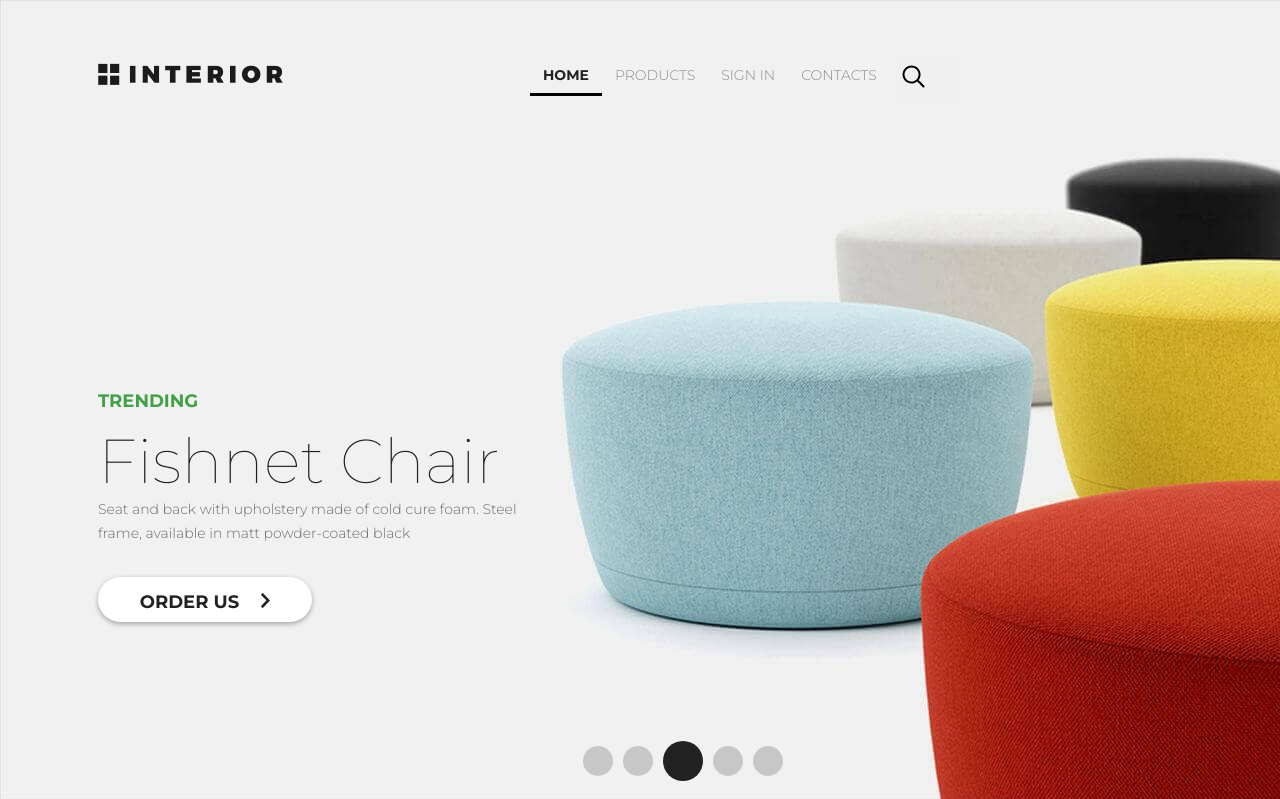
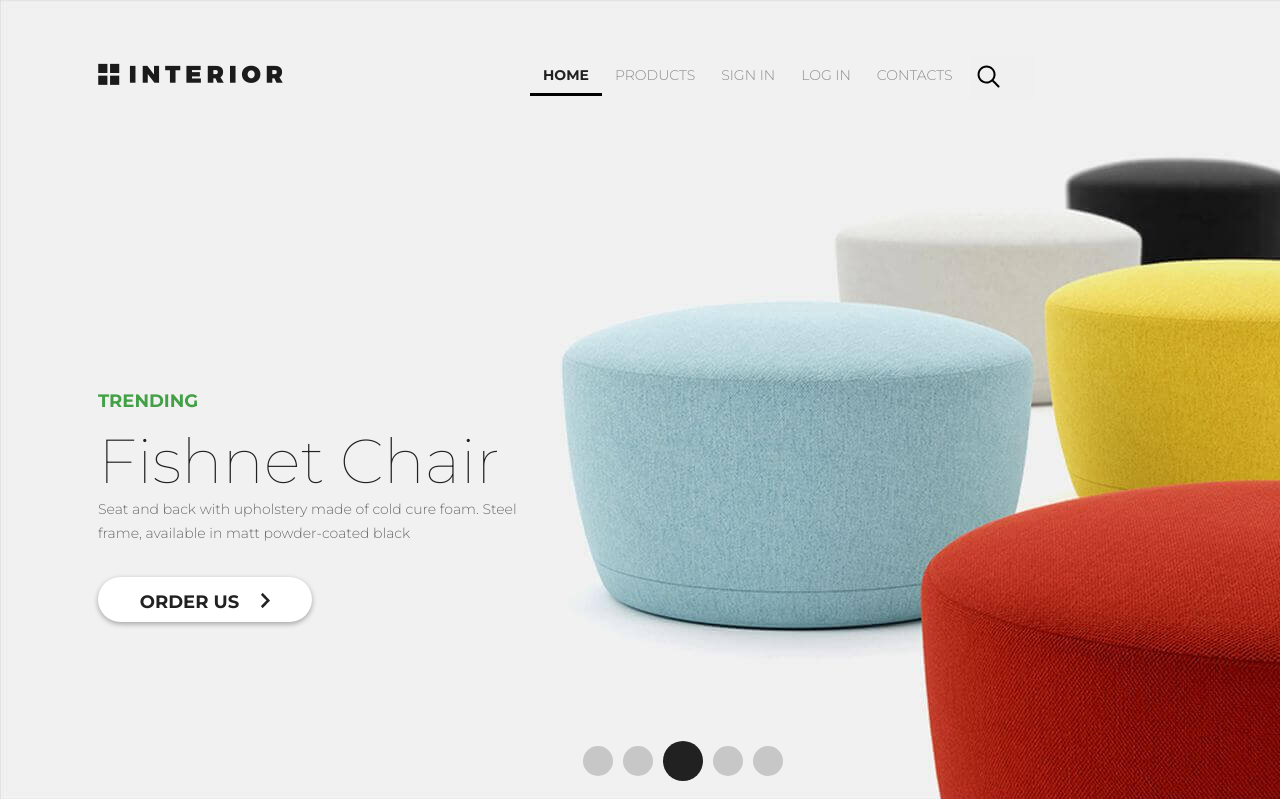
Before and after one commit to zakamaldin/geekshop, a Django app: page / in a window 1280 px wide; the page is wider, and only the part inside the window is pictured. Shown: the top 799 px of that part. Run offline with Django 3.2, Linux system fonts and the light colour scheme; parts of the project's set-up code (start-up, migrations or seed data) failed here and were passed over; some libraries are stand-ins or nearby versions.

Commit message:
some fix in menu

```diff
--- a/authapp/templates/includes/inc_menu.html
+++ b/authapp/templates/includes/inc_menu.html
@@ -5,12 +5,14 @@
                     <li><a href="{% url 'products:product_index' %}">PRODUCTS</a></li>
                     {% if user.is_authenticated %}
                     <li><a href="{% url 'auth:edit' %}">{{ user.first_name|default:'USER' }}</a></li>
+                    {% else %}
+                    <li></li><a href="{% url 'auth:login' %}">SIGN IN</a></li>
                     {% endif %}
                     <li>
                     {% if user.is_authenticated %}
                         <a href="{% url 'auth:logout' %}">SIGN OUT</a>
                     {% else %}
-                        <a href="{% url 'auth:login' %}">SIGN IN</a>
+                        <a href="{% url 'auth:register' %}">LOG IN</a>
                     {% endif %}
                     </li>
                     <li><a href="{% url 'contacts' %}">CONTACTS</a></li>
--- a/mainapp/templates/includes/inc_menu.html
+++ b/mainapp/templates/includes/inc_menu.html
@@ -5,12 +5,14 @@
                     <li><a href="{% url 'products:product_index' %}">PRODUCTS</a></li>
                     {% if user.is_authenticated %}
                     <li><a href="{% url 'auth:edit' %}">{{ user.first_name|default:'USER' }}</a></li>
+                    {% else %}
+                    <li></li><a href="{% url 'auth:login' %}">SIGN IN</a></li>
                     {% endif %}
                     <li>
                     {% if user.is_authenticated %}
                         <a href="{% url 'auth:logout' %}">SIGN OUT</a>
                     {% else %}
-                        <a href="{% url 'auth:login' %}">SIGN IN</a>
+                        <a href="{% url 'auth:register' %}">LOG IN</a>
                     {% endif %}
                     </li>
                     <li><a href="{% url 'contacts' %}">CONTACTS</a></li>
```
Also changed, not shown: db.sqlite3.
